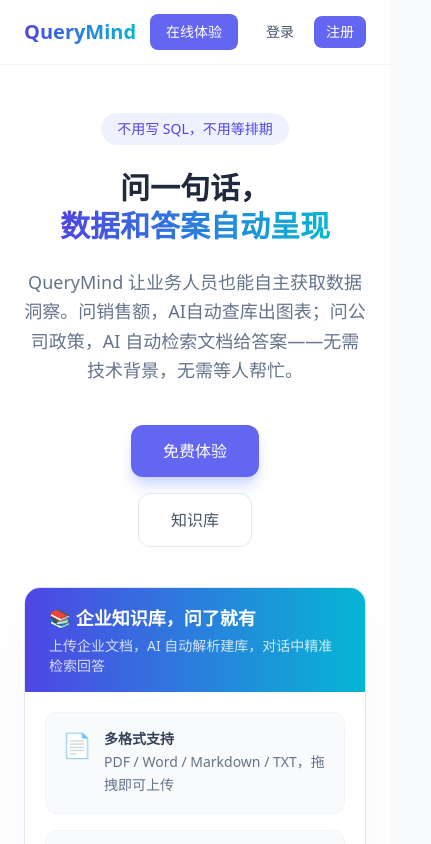
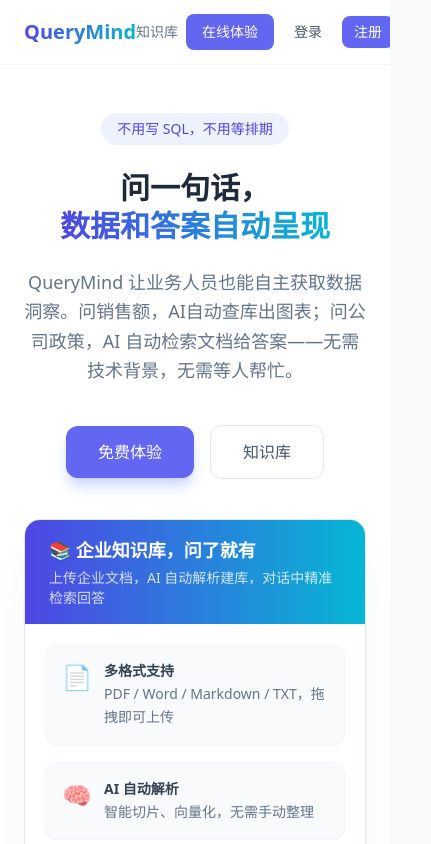
Before and after one commit to EarthShakers/query-mind, a Next.js app: page / in a window 390 px wide. Shown: the top 844 px of the page, 431 px wide, since content can reach past the window. Built offline with nearby package versions, Linux system fonts and the light colour scheme; no server answers.

Commit message:
fix: 移动端首页知识库入口可见 & 消除横向滚动条 & CTA 按钮横排
Co-Authored-By: Claude Opus 4.6 <noreply@anthropic.com>

```diff
--- a/src/app/page.tsx
+++ b/src/app/page.tsx
@@ -114,7 +114,7 @@ const PRICING = [
 
 export default function LandingPage() {
   return (
-    <div className="min-h-screen bg-white text-slate-800">
+    <div className="min-h-screen bg-white text-slate-800 overflow-x-hidden">
       <PageAnimations />
       {/* Nav */}
       <nav className="sticky top-0 z-50 border-b border-slate-100 bg-white/80 backdrop-blur">
@@ -124,7 +124,7 @@ export default function LandingPage() {
               QueryMind
             </span>
           </div>
-          <div className="flex items-center gap-4 md:gap-6 text-sm">
+          <div className="flex items-center gap-2 md:gap-6 text-sm shrink-0">
             <a
               href="#features"
               className="hidden md:inline text-slate-500 hover:text-slate-800 transition-colors"
@@ -145,7 +145,7 @@ export default function LandingPage() {
             </a>
             <Link
               href="/knowledge"
-              className="hidden md:inline text-slate-500 hover:text-slate-800 transition-colors"
+              className="text-slate-500 hover:text-slate-800 transition-colors"
             >
               知识库
             </Link>
@@ -194,7 +194,7 @@ export default function LandingPage() {
           </p>
           <div
             data-hero="cta"
-            className="flex flex-col sm:flex-row items-center justify-center gap-4"
+            className="flex flex-row items-center justify-center gap-4"
           >
             <Link
               href="/chat"
```
